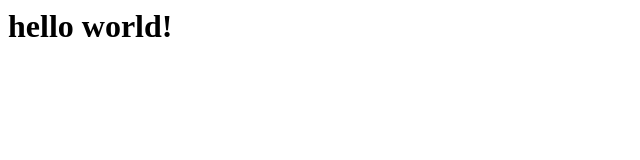
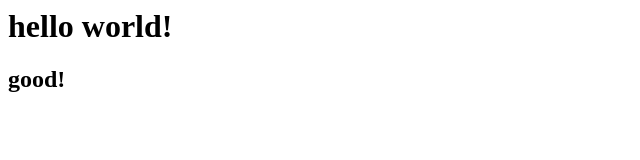
Before and after one commit to mniakgii/0806mywebpage, a plain HTML site: page index.html in a window 1280 px wide. Shown: the full height of the page, 0-640 px from the left. Drawn offline with Linux system fonts and the light colour scheme.

Commit message:
Update index.html

```diff
--- a/index.html
+++ b/index.html
@@ -1 +1,2 @@
 <h1>hello world!</h1>
+<h2>good!</h2>
```
